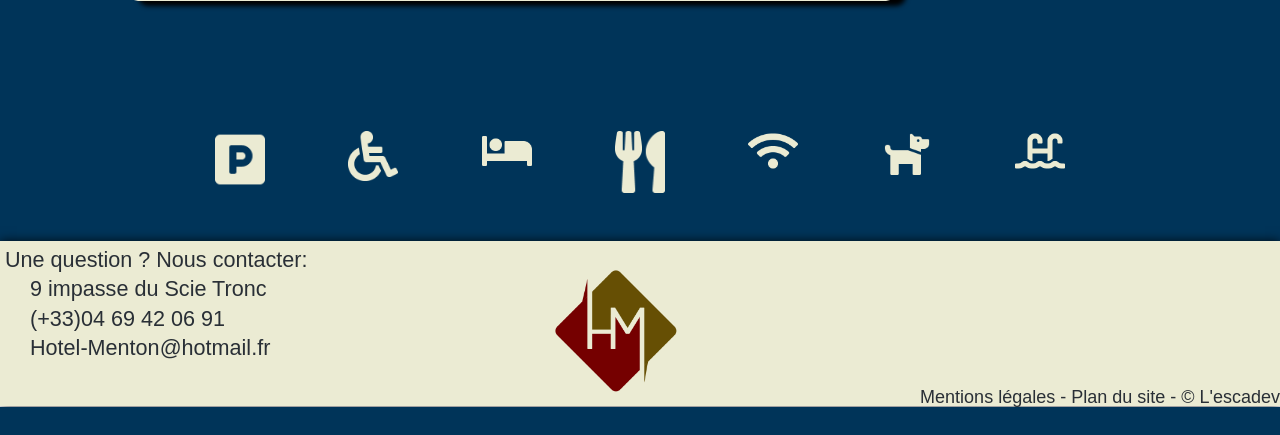
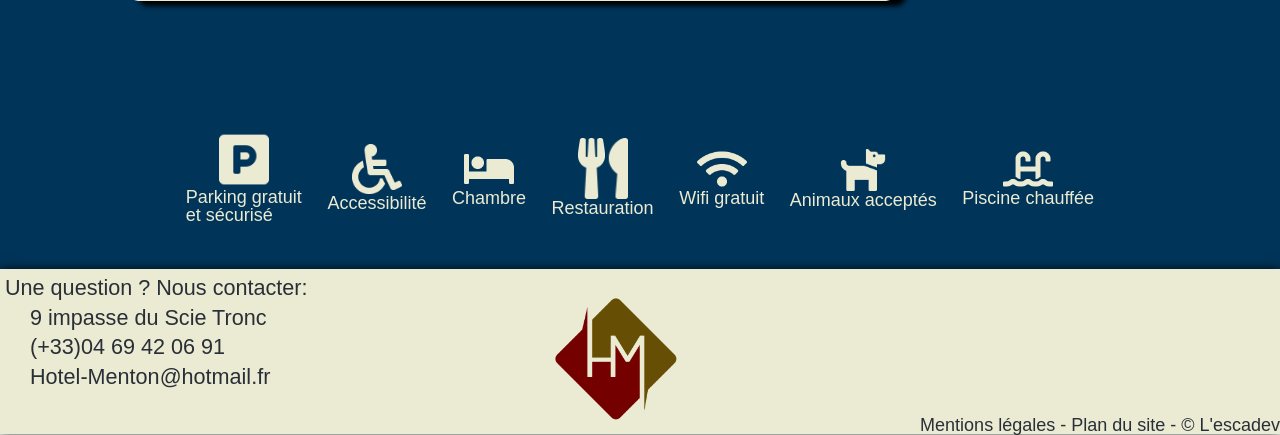
Before and after one commit to Hotel-sln/Hotel, a PHP site: page /Chambre.html in a window 1280 px wide. Shown: the part 883-1318 px from the top of the page. Before the commit the page ends 1290 px from the top, so only its background shows below. Run offline with PHP 8.4, Linux system fonts and the light colour scheme.

Commit message:
logo et meteo

```diff
--- a/assets/scss/_layout.scss
+++ b/assets/scss/_layout.scss
@@ -40,6 +40,19 @@ body {
             display: flex;
             justify-content: space-around;
             padding: 45px;
+            color: $colorservice;
+                div{
+
+                    display: flex;
+                    flex-direction: column;
+                    justify-content: center;
+                    p{
+                        display: flex;
+                        justify-content: center;
+                    }
+
+
+                }
         }
         #slider {
             height: 50vh;
--- a/assets/scss/variables/_colors.scss
+++ b/assets/scss/variables/_colors.scss
@@ -8,3 +8,4 @@ $backgroundheader:#ffd54f;
 $headertext: #003459;
 $backgroundfooter:#ebebd3;
 $bottomtext: #292f36;
+$colorservice:#ebebd3;
--- a/Chambre.html
+++ b/chambre.html
@@ -17,9 +17,9 @@
 
     <header>
         <a href="Index.html"><img class="logo" src="assets/img/lemon.png" alt="logomenton"></a>
-        <h1>L'hotel Bogdanoff</h1>
+        <a href="Index.html"><h1>L'hotel Bogdanoff</h1></a>
         <p><a href="Index.html"> Accueil </a></p>
-        <p> <a href="Chambre.html">Les chambres </a></p>
+        <p> <a href="chambre.html">Les chambres </a></p>
         <p>Nous contacter</p>
         <p>A venir</p>
         <div class="meteolang">
@@ -98,31 +98,31 @@
 
         <section class="services">
             <div>
-                <img src="assets/img/parking.png" alt="parking" title="Parking gratuit et sécurisé" class="logo">
+                <p> <img src="assets/img/parking.png" alt="parking" title="Parking gratuit et sécurisé" class="logo"></p><p>Parking gratuit<br> et sécurisé</p>
             </div>
 
             <div>
-                <img src="assets/img/handicape.png" alt="accessibilité" title="Accessibilité aux personnes handicapées" class="logo">
+                <p> <img src="assets/img/handicape.png" alt="accessibilité" title="Accessibilité aux personnes handicapées" class="logo"></p><p>Accessibilité </p>
             </div>
 
             <div>
-                <img src="assets/img/lit.png" alt="chambre" title="Chambre" class="logo">
+                <p><img src="assets/img/lit.png" alt="chambre" title="Chambre" class="logo"></p><p>Chambre</p>
             </div>
 
             <div>
-                <img src="assets/img/restauration.png" alt="restauration" title="Restauration" class="logo">
+                <p><img src="assets/img/restauration.png" alt="restauration" title="Restauration" class="logo"></p><p>Restauration</p>
             </div>
 
             <div>
-                <img src="assets/img/wifi.png" alt="wifi" title="Wifi gratuit" class="logo">
+                <p><img src="assets/img/wifi.png" alt="wifi" title="Wifi gratuit" class="logo"></p><p>Wifi gratuit</p>
             </div>
 
             <div>
-                <img src="assets/img/animaux.png" alt="animaux" title="Animaux acceptés" class="logo">
+                <p><img src="assets/img/animaux.png" alt="animaux" title="Animaux acceptés" class="logo"></p><p>Animaux acceptés</p>
             </div>
 
             <div>
-                <img src="assets/img/piscine.png" alt="piscine" title="Piscine chauffée" class="logo">
+                <p><img src="assets/img/piscine.png" alt="piscine" title="Piscine chauffée" class="logo"></p><p>Piscine chauffée</p>
             </div>
         </section>
 
```
Also changed, not shown: assets/css/style.min.css, 1 other file.
